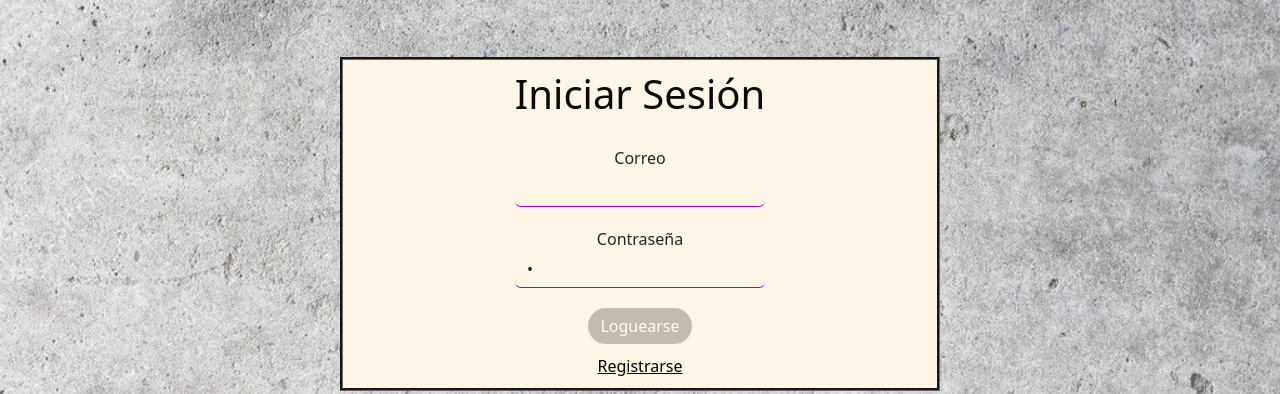
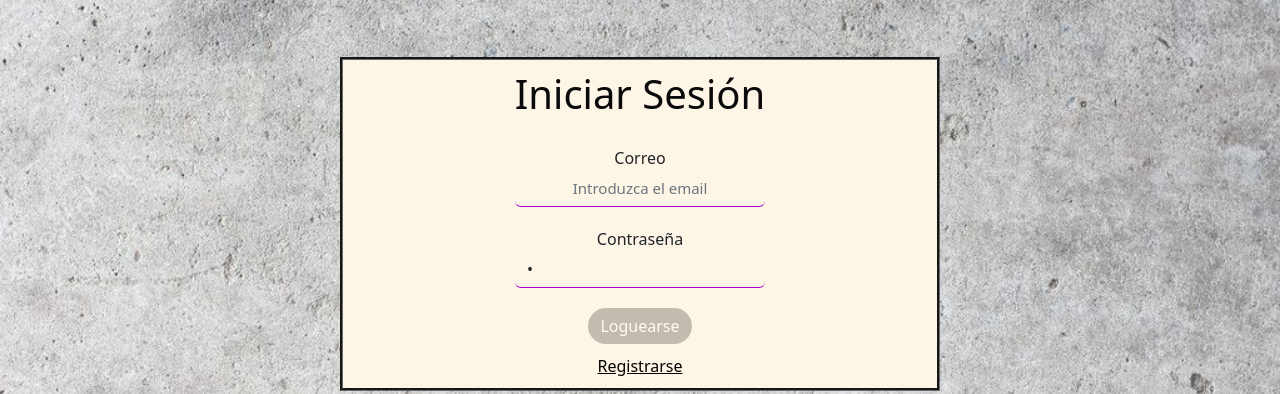
Before and after one commit to DaniRodrii/tfg, an Angular app in the folder front/: page /loginUser in a window 1280 px wide. Shown: the part 259-653 px from the top of the page. Built offline with nearby package versions, Linux system fonts and the light colour scheme.

Commit message:
tfg - usuario (falta validaciones buenas)

```diff
--- a/front/src/app/componentes/login-usuario/login-usuario.component.css
+++ b/front/src/app/componentes/login-usuario/login-usuario.component.css
@@ -30,10 +30,12 @@
     outline: none;
     margin: auto;
     display:block;
+
 }
 
 #form_login form input::placeholder{
-    text-align: center;
+    text-align: center !important;
+    font-size:15px !important;
 }
 
 
@@ -70,5 +72,5 @@
 }
 
 input.ng-invalid.ng-touched{
-    border-bottom:1px solid red !important;
+    border-bottom:1px solid rgb(255, 0, 0) !important;
 }
--- a/front/src/app/componentes/login-usuario/login-usuario.component.html
+++ b/front/src/app/componentes/login-usuario/login-usuario.component.html
@@ -1,6 +1,6 @@
 <div id="fondo">
     <div class="container" id="form_login">
-        <form [formGroup]="loginForm" (submit)="loguearse()">
+        <!-- <form [formGroup]="loginForm" (submit)="loguearse()">
             <h1>Iniciar Sesión</h1>
             <div class="form-group">
                 <label for="correo">Correo</label>
@@ -8,10 +8,23 @@
             </div>
             <div class="form-group">
                 <label for="contrasena">Contraseña</label>
-                <input type="password" formControlName="contrasena" name="contrasena" class="form-control">
+                <input type="password" formControlName="contrasena" name="contrasena" class="form-control" />
             </div>
             <button type="submit" class="btn" [disabled]="loginForm.invalid">Loguearse</button>
-        </form>
+        </form> -->
+
+        <form  [formGroup]="loginForm" (submit)="loguearse()">
+            <h1>Iniciar Sesión</h1>
+            <div class="form-group">
+              <label for="email">Correo</label>
+              <input type="email" class="form-control" id="email" placeholder="Introduzca el email" formControlName="correo" name="correo">
+            </div>
+            <div class="form-group">
+              <label for="contrasena">Contraseña</label>
+              <input type="password" class="form-control" id="contrasena" placeholder="Introduzca la contraseña" formControlName="contrasena" name="contrasena" >
+            </div>
+            <button type="submit" class="btn" [disabled]="loginForm.invalid">Loguearse</button>
+          </form>
         <a routerLink="/registroUser">Registrarse</a>
     </div>
 </div>
--- a/front/src/app/componentes/login-usuario/login-usuario.component.ts
+++ b/front/src/app/componentes/login-usuario/login-usuario.component.ts
@@ -27,6 +27,7 @@ export class LoginUsuarioComponent implements OnInit {
         Validators.maxLength(18)
       ]]
     })
+
   }
 
   loguearse(){
--- a/front/src/app/componentes/registro-usuario/registro-usuario.component.css
+++ b/front/src/app/componentes/registro-usuario/registro-usuario.component.css
@@ -73,5 +73,5 @@ input.ng-invalid.ng-touched{
 }
 
 input.ng-invalid.ng-touched{
-    border-bottom:1px solid red;
+    border-bottom:1px solid red !important;
 }
--- a/front/src/app/componentes/registro-usuario/registro-usuario.component.html
+++ b/front/src/app/componentes/registro-usuario/registro-usuario.component.html
@@ -16,15 +16,14 @@
             </div>
             <div class="form-group">
                 <label for="correo">Correo</label>
-                <input type="text" formControlName="correo"   name="correo" class="form-control"  required><br>
+                <input type="email" formControlName="correo"   name="correo" class="form-control"  required><br>
             </div>
             <div class="form-group">
                 <label for="contrasena">Contraseña</label>
                 <input type="password" formControlName="contrasena"  name="contrasena" class="form-control" required><br>
             </div>
-            <button type="submit" class="btn" >Registrase</button>
+            <button type="submit" class="btn" [disabled]="registroForm.invalid">Registrase</button>
         </form>
-         {{resultado}}
         <a routerLink="/loginUser">Loguearse</a>
     </div>
 </div>
--- a/front/src/app/componentes/registro-usuario/registro-usuario.component.ts
+++ b/front/src/app/componentes/registro-usuario/registro-usuario.component.ts
@@ -45,22 +45,20 @@ export class RegistroUsuarioComponent implements OnInit {
 
 
   registrarse(){
-
-    if (this.registroForm.valid){
       this.servicio.registro(this.registroForm.value).subscribe(
         res => {
           localStorage.setItem('token', JSON.stringify(res));
           alert("Usuario registrado");
-          this.router.navigate(['/']);
+          this.router.navigate(['/'])
+            .then(() => {
+              window.location.reload();
+            });
         },
         err => {
           console.error(err);
           alert("Error");
         }
       )
-    }else{
-      this.resultado = "Hay datos inválidos en el formulario";
-    }
 
 
   }
```
Also changed, not shown: 1 other file (tests, documents, lock files or other folders).
